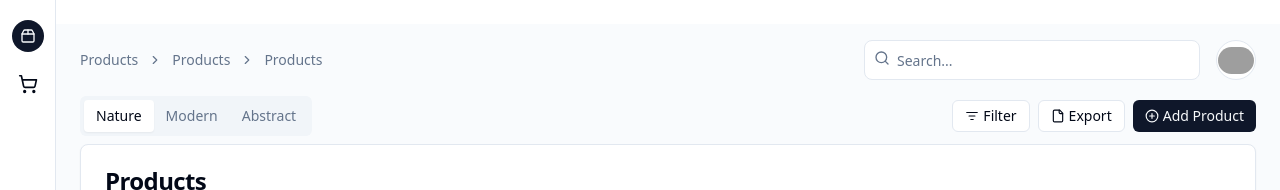
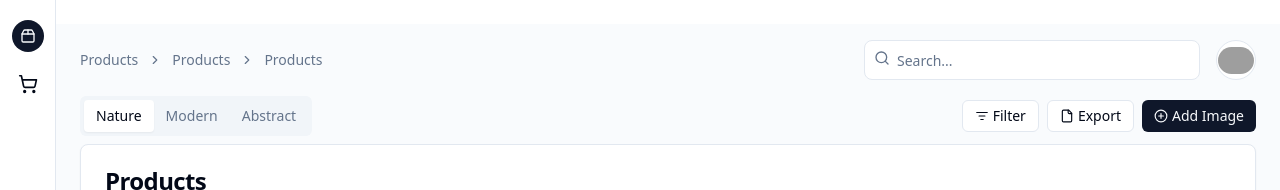
Before and after one commit to Naufal05R/nextjs-gallery, a Next.js app: page /dashboard in a window 1280 px wide. Shown: the top 190 px of the page. Built offline with nearby package versions, Linux system fonts and the light colour scheme; grey boxes are pictures that could not be loaded.

Commit message:
feat: changing add image button label

```diff
--- a/app/dashboard/page.tsx
+++ b/app/dashboard/page.tsx
@@ -221,11 +221,13 @@ export default function DashboardPage() {
                     Export
                   </span>
                 </Button>
-                <Button size="sm" className="h-8 gap-1">
-                  <PlusCircle className="h-3.5 w-3.5" />
-                  <span className="sr-only sm:not-sr-only sm:whitespace-nowrap">
-                    Add Product
-                  </span>
+                <Button size="sm" className="h-8 gap-1" asChild>
+                  <Link href="/dashboard/add">
+                    <PlusCircle className="h-3.5 w-3.5" />
+                    <span className="sr-only sm:not-sr-only sm:whitespace-nowrap">
+                      Add Image
+                    </span>
+                  </Link>
                 </Button>
               </div>
             </div>
```
